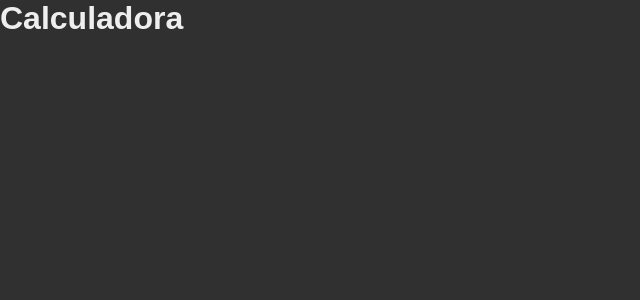
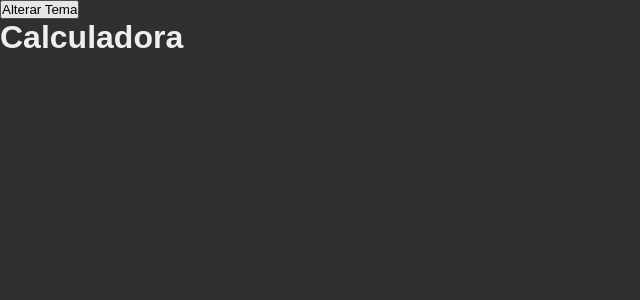
Before and after one commit to Marceometry/Calculadora-React, a React (Create React App) app: page / in a window 1280 px wide. Shown: the top 300 px of the page, without its empty margins (0-640 px from the left). Built offline with nearby package versions, Linux system fonts and the light colour scheme.

Commit message:
add toggle theme function

```diff
--- a/src/App.jsx
+++ b/src/App.jsx
@@ -1,14 +1,22 @@
+import { useState } from 'react'
+import { Calculator } from './components/Calculator'
+import { ToggleTheme } from './components/ToggleTheme'
+
 import { ThemeProvider } from 'styled-components'
 import { themes } from './styles/themes'
 import Colors from './styles/Colors'
 import GlobalStyles from './styles/Global'
 
 function App() {
+  const [currentTheme, setCurrentTheme] = useState('dark')
+
   return (
-    <ThemeProvider theme={themes.dark}>
+    <ThemeProvider theme={themes[currentTheme]}>
+      <ToggleTheme theme={currentTheme} setTheme={setCurrentTheme} />
+      <Calculator />
+
+      <Colors />
       <GlobalStyles />
-      <Colors />
-      <h1>Calculadora</h1>
     </ThemeProvider>
   )
 }
--- /dev/null
+++ b/src/components/Calculator/index.jsx
@@ -0,0 +1,7 @@
+export function Calculator() {
+    return (
+        <main>
+            <h1>Calculadora</h1>
+        </main>
+    )
+}
--- /dev/null
+++ b/src/components/ToggleTheme/index.jsx
@@ -0,0 +1,11 @@
+export function ToggleTheme({ theme, setTheme }) {
+    return (
+        <button
+            onClick={() => {
+                setTheme(theme === 'dark' ? 'light' : 'dark')
+            }}
+        >
+            Alterar Tema
+        </button>
+    )
+}
```
